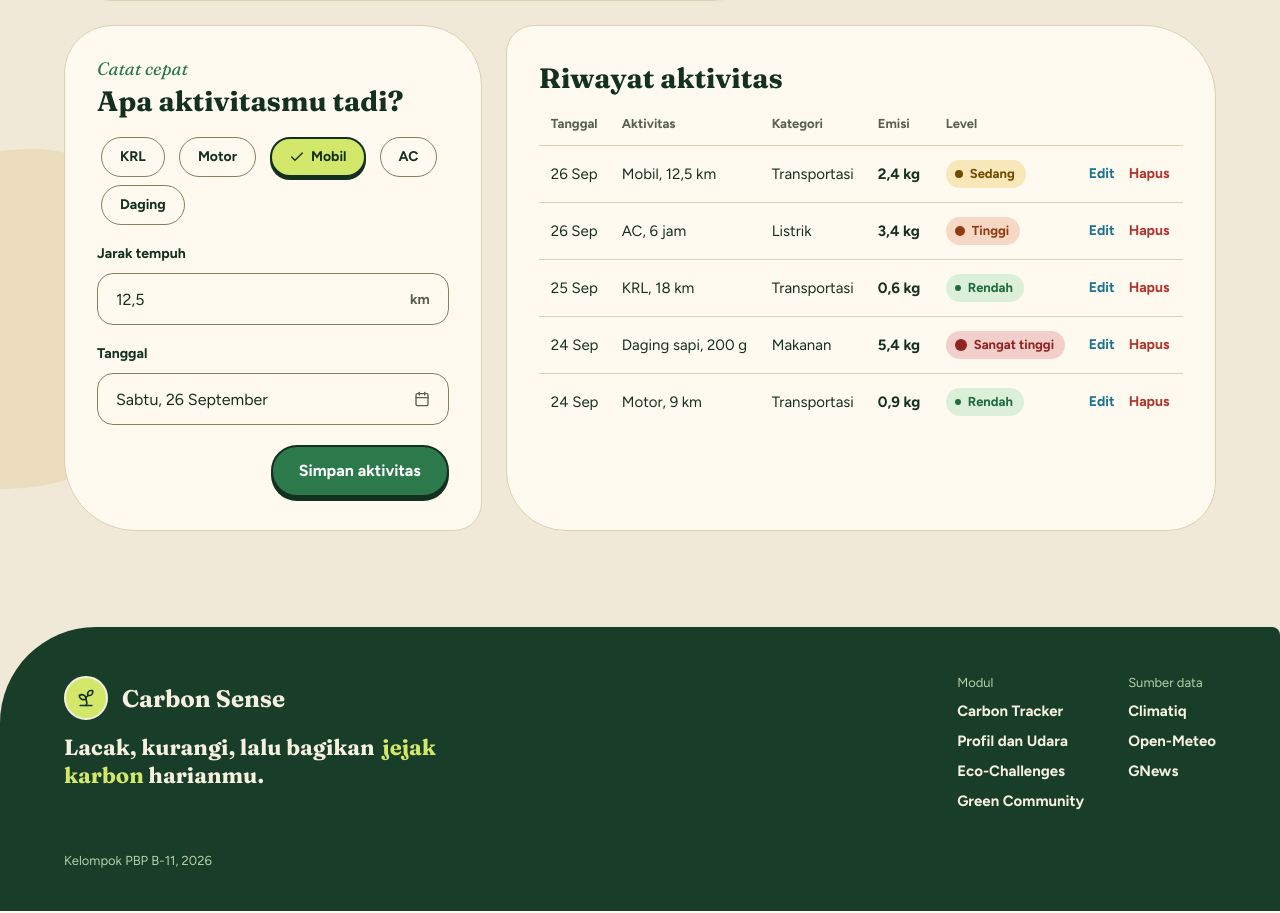
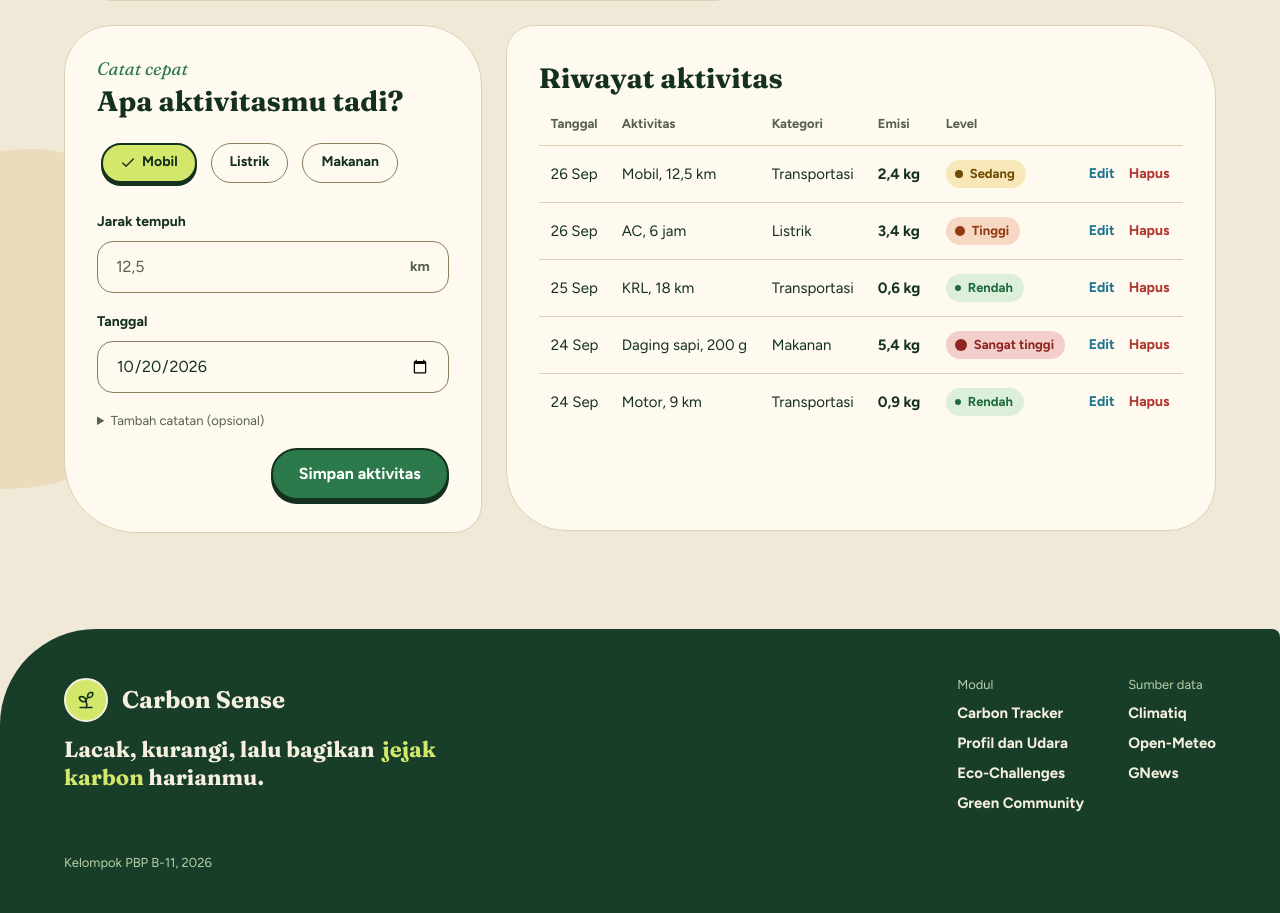
Before and after one commit to PBP-B-11/carbon-sense, a Django app: page /tracker/ in a window 1280 px wide. Shown: the part 1031-1944 px from the top of the page. Run offline with Django 5.2, Linux system fonts and the light colour scheme.

Commit message:
feat: display Django activity form on tracker page

```diff
--- a/static/css/styles.css
+++ b/static/css/styles.css
@@ -1252,8 +1252,8 @@ main {
 }
 
 .quick {
-  height: 506px;
-  padding: 32px 32px 0;
+  min-height: 506px;
+  padding: 32px;
 }
 
 .quick .eyebrow {
@@ -1271,6 +1271,54 @@ main {
   gap: 8px 14px;
   margin-top: 19px;
   padding-left: 4px;
+  border: 0;
+  min-width: 0;
+  margin-right: 0;
+  margin-bottom: 0;
+  margin-left: 0;
+}
+
+.activity-choice {
+  position: relative;
+  cursor: pointer;
+}
+
+.activity-choice .chip svg {
+  display: none;
+}
+
+.activity-choice input:checked + .chip {
+  background: var(--color-highlight);
+  color: var(--color-text-primary);
+  border: 2px solid var(--color-border-strong);
+  box-shadow: 0 3px 0 var(--color-border-strong);
+  padding: 0 17px;
+}
+
+.activity-choice input:checked + .chip svg {
+  display: block;
+}
+
+.activity-choice input:focus-visible + .chip {
+  outline: 2px solid var(--color-primary);
+  outline-offset: 4px;
+}
+
+.quick .activity-notes {
+  margin-top: 20px;
+  color: var(--color-text-secondary);
+  font-size: 13px;
+}
+
+.activity-notes summary {
+  cursor: pointer;
+}
+
+.quick .errorlist {
+  margin-top: 8px;
+  padding-left: 18px;
+  color: var(--color-error-text);
+  font-size: 13px;
 }
 
 .quick .field {
--- /dev/null
+++ b/static/js/tracker-form.js
@@ -0,0 +1,28 @@
+(() => {
+  const form = document.getElementById("catat-cepat");
+  if (!form) return;
+
+  const quantity = form.querySelector('[name="quantity"]');
+  const label = form.querySelector("#quantity-label");
+  const unit = form.querySelector("#quantity-unit");
+  const activityFields = {
+    car_travel: { label: "Jarak tempuh", unit: "km", placeholder: "12,5" },
+    electricity: { label: "Pemakaian listrik", unit: "kWh", placeholder: "5" },
+    meal: { label: "Jumlah porsi", unit: "porsi", placeholder: "1" },
+  };
+
+  function updateQuantityField() {
+    const selected = form.querySelector('[name="activity_type"]:checked');
+    const fields = activityFields[selected?.value];
+    if (!fields) return;
+
+    label.textContent = fields.label;
+    unit.textContent = fields.unit;
+    quantity.placeholder = fields.placeholder;
+  }
+
+  form.addEventListener("change", (event) => {
+    if (event.target.name === "activity_type") updateQuantityField();
+  });
+  updateQuantityField();
+})();
--- a/tracker/forms.py
+++ b/tracker/forms.py
@@ -3,11 +3,30 @@ from .models import CarbonActivity
 
 
 class CarbonActivityForm(forms.ModelForm):
+    activity_type = forms.ChoiceField(
+        choices=[
+            ("car_travel", "Mobil"),
+            ("electricity", "Listrik"),
+            ("meal", "Makanan"),
+        ],
+        widget=forms.RadioSelect(attrs={"class": "sr-only"}),
+        initial="car_travel",
+        label="Jenis aktivitas",
+    )
+
     class Meta:
         model = CarbonActivity
         fields = ["activity_type", "description", "quantity", "date"]
         widgets = {
-            "date": forms.DateInput(attrs={"type": "date"}),
+            "quantity": forms.NumberInput(
+                attrs={"min": "0.01", "step": "0.01", "placeholder": "12,5"}
+            ),
+            "description": forms.TextInput(
+                attrs={"placeholder": "Contoh: perjalanan ke kampus"}
+            ),
+            "date": forms.DateInput(
+                format="%Y-%m-%d", attrs={"type": "date"}
+            ),
         }
 
     def clean_quantity(self):
--- a/tracker/templates/tracker/tracker.html
+++ b/tracker/templates/tracker/tracker.html
@@ -1,4 +1,5 @@
 {% extends "base.html" %}
+{% load static %}
 
 {% block title %}Carbon Sense: Carbon Tracker{% endblock %}
 
@@ -100,22 +101,45 @@
       </section>
 
       <section class="tracker-forms">
-        <form class="card card--c quick" id="catat-cepat" aria-labelledby="judul-catat">
+        <form method="post" class="card card--c quick" id="catat-cepat" aria-labelledby="judul-catat">
           <p class="eyebrow">Catat cepat</p>
           <h2 id="judul-catat">Apa aktivitasmu tadi?</h2>
-          <div class="chips" role="group" aria-label="Jenis aktivitas">
-            <button class="chip chip--select" type="button" aria-pressed="false">KRL</button>
-            <button class="chip chip--select" type="button" aria-pressed="false">Motor</button>
-            <button class="chip chip--select" type="button" aria-pressed="true"><svg width="16" height="16" viewBox="0 0 24 24" fill="none" stroke="currentColor" stroke-width="2" stroke-linecap="round" stroke-linejoin="round" aria-hidden="true"><use href="#i-check"/></svg>Mobil</button>
-            <button class="chip chip--select" type="button" aria-pressed="false">AC</button>
-            <button class="chip chip--select" type="button" aria-pressed="false">Daging</button>
+          {% csrf_token %}
+          {{ form.non_field_errors }}
+          <fieldset class="chips">
+            <legend class="sr-only">{{ form.activity_type.label }}</legend>
+            {% for radio in form.activity_type %}
+              <label class="activity-choice">
+                {{ radio.tag }}
+                <span class="chip chip--select">
+                  <svg width="16" height="16" viewBox="0 0 24 24" fill="none" stroke="currentColor" stroke-width="2" stroke-linecap="round" stroke-linejoin="round" aria-hidden="true"><use href="#i-check"/></svg>
+                  {{ radio.choice_label }}
+                </span>
+              </label>
+            {% endfor %}
+          </fieldset>
+          {{ form.activity_type.errors }}
+          <div class="field">
+            <label for="{{ form.quantity.id_for_label }}" id="quantity-label">Jarak tempuh</label>
+            <span class="input">
+              {{ form.quantity }}
+              <span class="input-suffix" id="quantity-unit">km</span>
+            </span>
+            {{ form.quantity.errors }}
           </div>
-          <label class="field">Jarak tempuh
-            <span class="input"><input type="text" inputmode="decimal" value="12,5"><span class="input-suffix">km</span></span>
-          </label>
-          <label class="field">Tanggal
-            <span class="input"><input type="text" value="Sabtu, 26 September"><span class="input-suffix"><svg width="16" height="16" viewBox="0 0 24 24" fill="none" stroke="currentColor" stroke-width="2" stroke-linecap="round" stroke-linejoin="round" aria-hidden="true"><use href="#i-calendar"/></svg></span></span>
-          </label>
+          <div class="field">
+            <label for="{{ form.date.id_for_label }}">Tanggal</label>
+            <span class="input">{{ form.date }}</span>
+            {{ form.date.errors }}
+          </div>
+          <details class="activity-notes"{% if form.description.value or form.description.errors %} open{% endif %}>
+            <summary>Tambah catatan (opsional)</summary>
+            <div class="field">
+              <label for="{{ form.description.id_for_label }}">Catatan</label>
+              <span class="input">{{ form.description }}</span>
+              {{ form.description.errors }}
+            </div>
+          </details>
           <div class="actions"><button class="btn btn--primary" type="submit">Simpan aktivitas</button></div>
         </form>
 
@@ -135,4 +159,5 @@
         </article>
       </section>
     </div>
+    <script src="{% static 'js/tracker-form.js' %}" defer></script>
 {% endblock %}
--- a/tracker/views.py
+++ b/tracker/views.py
@@ -1,5 +1,7 @@
 from django.shortcuts import render
+from .forms import CarbonActivityForm
 
 
 def index(request):
-    return render(request, "tracker/tracker.html")
+    form = CarbonActivityForm()
+    return render(request, "tracker/tracker.html", {"form": form})
```
